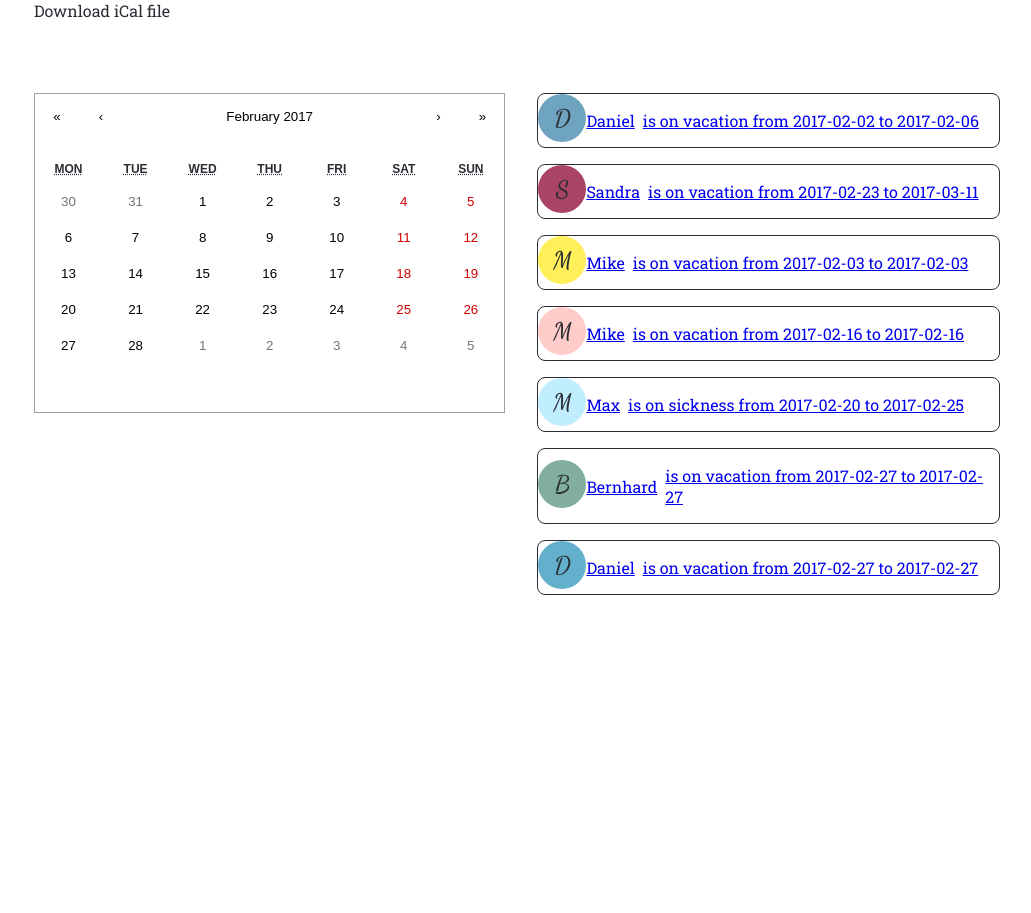
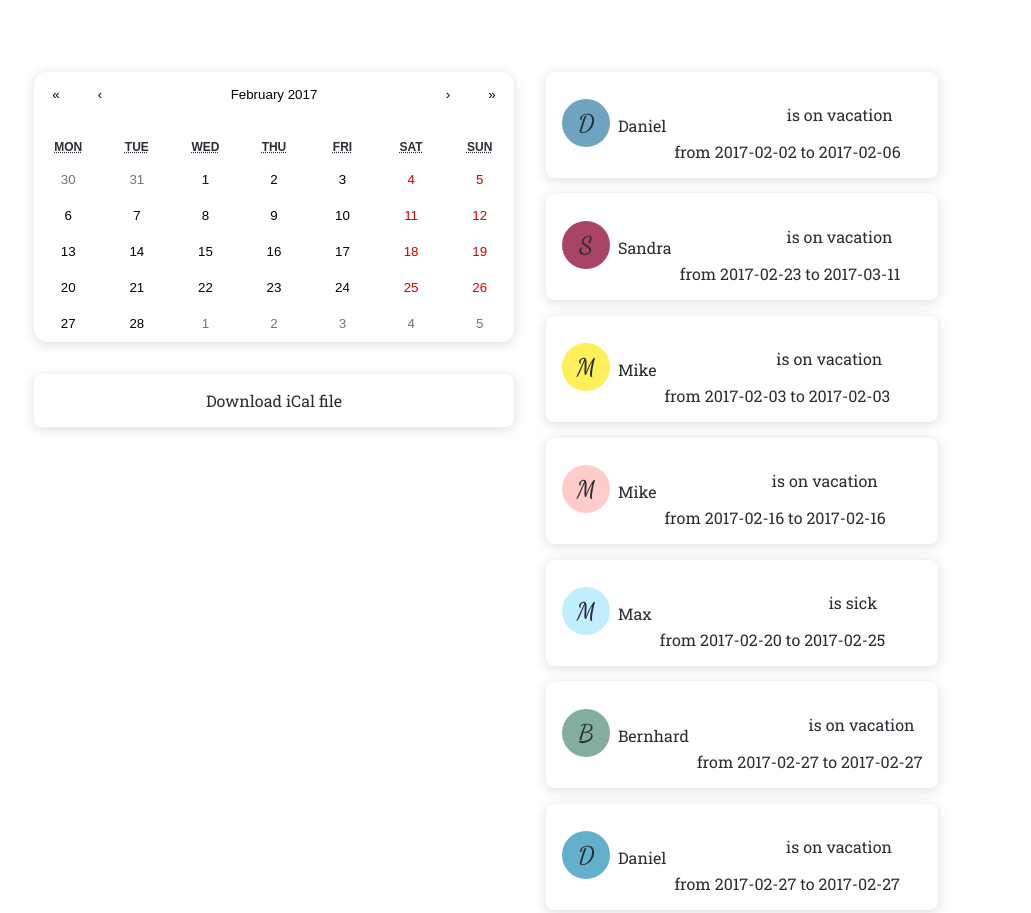
Before and after one commit to ZorianaPro/employees-absences, a React app: page / in a window 1280 px wide. Shown: the top 913 px of the page, without its empty margins (107-1138 px from the left). Before the commit the page ends 800 px from the top, so only its background shows below. Built offline with nearby package versions, Linux system fonts and the light colour scheme.

Commit message:
Add some styles to make it look pretty v.1.9.0

```diff
--- a/package.json
+++ b/package.json
@@ -1,6 +1,6 @@
 {
   "name": "employees-abstences",
-  "version": "1.8.0",
+  "version": "1.9.0",
   "private": true,
   "dependencies": {
     "@testing-library/jest-dom": "^4.2.4",
@@ -61,6 +61,6 @@
   "jest-junit": {
     "outputDirectory": "test-results/jest",
     "outputName": "results.xml",
-    "suitName": "b2b posting unit tests"
+    "suitName": "employees abstences posting unit tests"
   }
 }
--- a/src/components/AbsenceInfo/AbsenceInfo.css
+++ b/src/components/AbsenceInfo/AbsenceInfo.css
@@ -0,0 +1,6 @@
+.Absence-Info {
+  padding-left: 0.5em;
+  display: flex;
+  flex-direction: column;
+  align-items: flex-end;
+}
--- a/src/components/AbsenceInfo/index.js
+++ b/src/components/AbsenceInfo/index.js
@@ -8,10 +8,12 @@ const AbsenceInfo = ({
   view
 }) => (
   <li className="Absence-Info">
-    <p>is on { type }
+    <p>is { type === 'sickness' ? 'sick' : 'on vacation' }</p>
+    <span className="Absence-Info-Date">
       { view === 'day'
-        ? ' today'
-        : ` from ${startDate} to ${endDate}` }</p>
+        ? 'today'
+        : `from ${startDate} to ${endDate}` }
+    </span>
   </li>
 );
 
--- a/src/components/Absences/Absences.css
+++ b/src/components/Absences/Absences.css
@@ -5,11 +5,24 @@
   padding: 2.5em 0 9em;
   display: flex;
   margin: 2em 0;
+  flex-wrap: wrap;
+}
+
+.Absences .Absences-Container-Left {
+  position: relative;
+  width: 30em;
+}
+
+.Absences .Absences-Container-Fixed {
+  position: fixed;
 }
 
 .Absences .react-calendar {
   width: 30em;
   max-height: 20em;
+  border: none;
+  box-shadow: 0 0.125em 0.75em 0 rgba(21, 22, 26, 0.15);
+  border-radius: 0.8em;
 }
 
 .Absence {
@@ -17,9 +30,16 @@
   flex-direction: row;
   align-items: center;
   margin: 0 2em 1em 2em;
-  border: 1px solid var(--colorRaisinBlack);
+  box-shadow: 0 0.125em 0.75em 0 rgba(21, 22, 26, 0.15);
   border-radius: 0.5em;
   cursor: pointer;
+  padding: 1em;
+  transition: all 200ms ease-in;
+}
+
+.Absence:hover {
+  box-shadow: 0 0.5em 1.5em 0 rgba(21, 22, 26, 0.15);
+  transition: all 200ms ease-in;
 }
 
 .Absence .Absence-Info > p{
@@ -32,3 +52,24 @@ li {
   display: block;
   margin: 0;
 }
+
+a {
+  text-decoration: none;
+  color: var(--colorRaisinBlack);
+}
+
+.Absences .Download-Button {
+  cursor: pointer;
+  margin: 2em 0;
+  display: block;
+  text-align: center;
+  box-shadow: 0 0.125em 0.75em 0 rgba(21, 22, 26, 0.15);
+  border-radius: 0.5em;
+  padding: 1em;
+  transition: all 200ms ease-in;
+}
+
+.Absences .Download-Button:hover {
+  box-shadow: 0 0.5em 1.5em 0 rgba(21, 22, 26, 0.15);
+  transition: all 200ms ease-in;
+}
--- a/src/components/Absences/index.js
+++ b/src/components/Absences/index.js
@@ -25,7 +25,7 @@ const Absences = () => {
   const resetState = useCallback(() => {
     setShouldOpenOverlay(false);
     setShouldCleanURLParams(true);
-    setActiveMember(null);
+    setActiveMember([]);
   }, []);
 
   const downloadICal = useCallback(async () => {
@@ -98,15 +98,22 @@ const Absences = () => {
 
   return (
     <div className="Absences">
-      <div onClick={ downloadICal }>
-        Download iCal file
-      </div>
       <div className="Absences-Container">
-        <Calendar
-          onClickDay={ onClickDay }
-          onActiveStartDateChange={ onActiveStartDateChange }
-          defaultActiveStartDate={ new Date('2017-02-01T00:00:00.000Z') }
-        />
+        <div className="Absences-Container-Left">
+          <div className="Absences-Container-Fixed">
+            <Calendar
+              onClickDay={ onClickDay }
+              onActiveStartDateChange={ onActiveStartDateChange }
+              defaultActiveStartDate={ new Date('2017-02-01T00:00:00.000Z') }
+            />
+            <div className="Download-Button"
+              onClick={
+                downloadICal
+              }>
+              <span>Download iCal file</span>
+            </div>
+          </div>
+        </div>
         <div className="Absences-List">
           {
             absencesToShow.length > 0
--- a/src/components/Member/Member.css
+++ b/src/components/Member/Member.css
@@ -18,3 +18,7 @@
   left: 50%;
   transform: translate(-50%, -50%);
 }
+
+.Member .Member-Name {
+  padding-left: 0.5em;
+}
```
Also changed, not shown: src/components/AbsenceInfo/AbsenceInfo.component.test.js (+4 -4 lines), CHANGELOG.md, TASK.md (line endings or trailing spaces), 1 other file.
